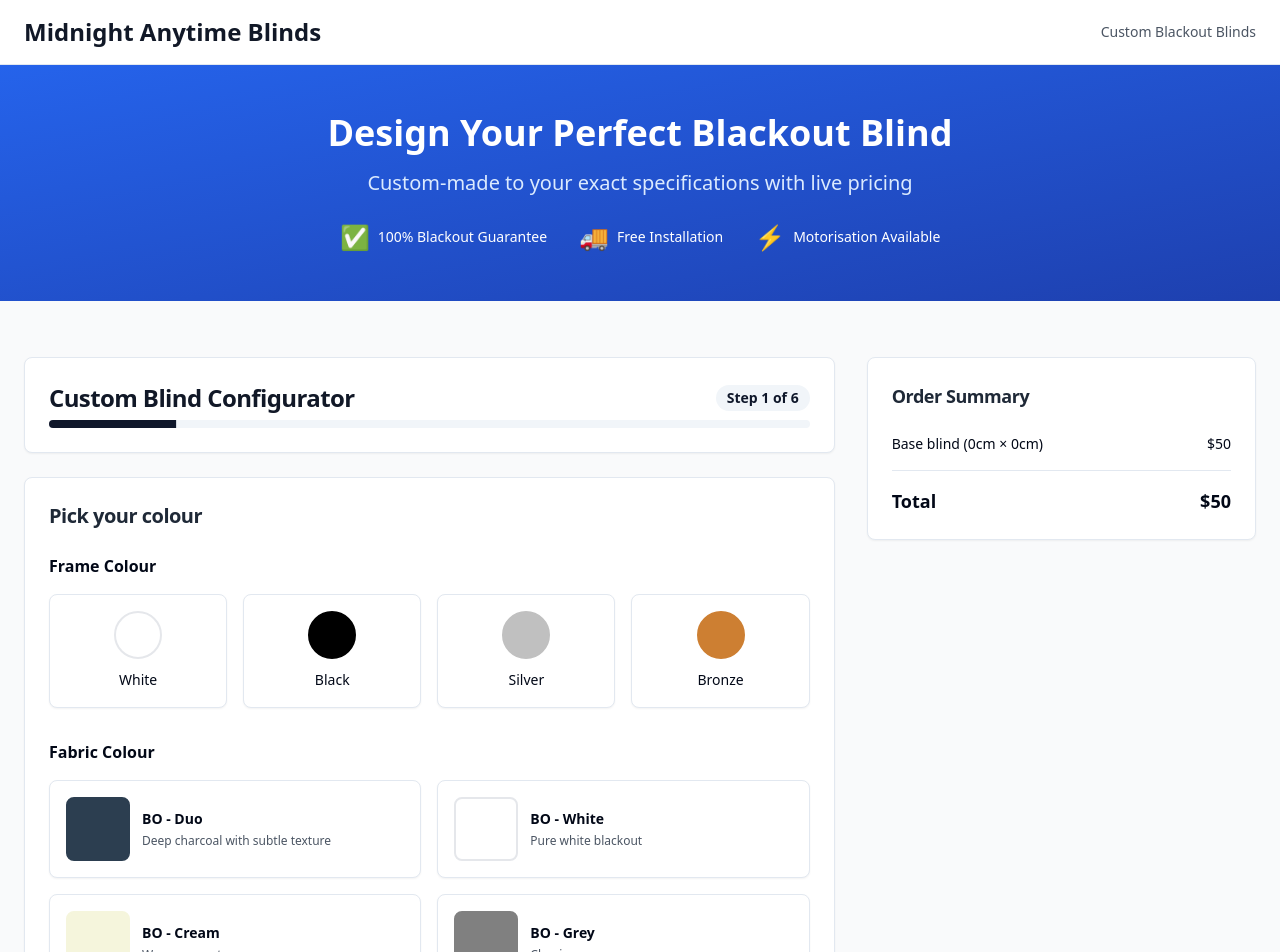
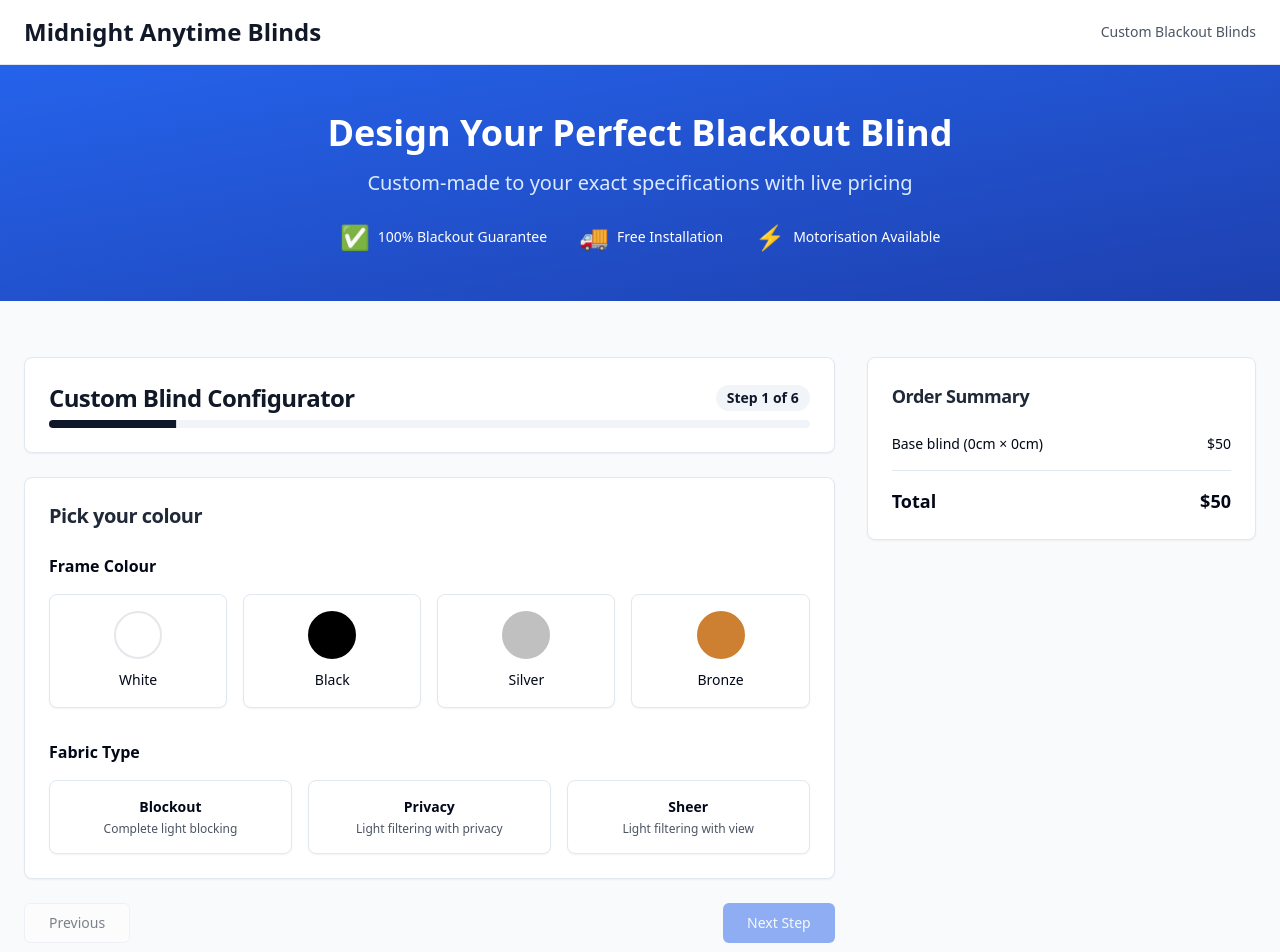
Before and after one commit to Midnightanytimeblinds/midnight-blinds-configurator, a React (Vite) app: page / in a window 1280 px wide. Shown: the top 952 px of the page. Built offline with nearby package versions, Linux system fonts and the light colour scheme.

Commit message:
Refactor: Implement pricing and image display
- Update pricing structure based on new data.
- Add image display for selected frame and fabric options.
- Implement variations for frame colors and fabric types.

```diff
--- a/src/components/ProductConfigurator.tsx
+++ b/src/components/ProductConfigurator.tsx
@@ -16,6 +16,7 @@ import { calculatePrice } from '../utils/pricingCalculator';
 
 interface Configuration {
   frameColor: string;
+  fabricType: string;
   fabricColor: string;
   mountType: string;
   width: { cm: number; mm: number };
@@ -41,6 +42,7 @@ const ProductConfigurator = () => {
   const [currentStep, setCurrentStep] = useState(1);
   const [configuration, setConfiguration] = useState<Configuration>({
     frameColor: '',
+    fabricType: '',
     fabricColor: '',
     mountType: '',
     width: { cm: 0, mm: 0 },
@@ -63,11 +65,11 @@ const ProductConfigurator = () => {
 
   const isStepValid = (step: number): boolean => {
     switch (step) {
-      case 1: return configuration.frameColor && configuration.fabricColor;
+      case 1: return configuration.frameColor && configuration.fabricType && configuration.fabricColor;
       case 2: return !!configuration.mountType;
       case 3: return configuration.width.cm > 0 && configuration.height.cm > 0;
       case 4: return !!configuration.controlType;
-      case 5: return configuration.controlType !== 'motorised' || configuration.additionalRemote !== undefined;
+      case 5: return configuration.controlType !== 'motorised' || typeof configuration.additionalRemote === 'boolean';
       case 6: return true; // Optional step
       case 7: return !!configuration.windowName;
       default: return false;
@@ -102,6 +104,7 @@ const ProductConfigurator = () => {
   const handleAddToCart = () => {
     // Prepare line item properties for Shopify
     const lineItemProperties = {
+      'Fabric Type': configuration.fabricType,
       'Fabric Colour': configuration.fabricColor,
       'Frame Colour': configuration.frameColor,
       'Mount Type': configuration.mountType,
@@ -195,6 +198,39 @@ const ProductConfigurator = () => {
             <CardTitle className="text-lg text-gray-800">Order Summary</CardTitle>
           </CardHeader>
           <CardContent className="space-y-4">
+            {/* Visual Preview */}
+            {(configuration.frameColor || configuration.fabricColor) && (
+              <div className="bg-gray-50 p-4 rounded-lg">
+                <h3 className="font-semibold text-sm mb-3">Your Selection</h3>
+                <div className="flex items-center space-x-3">
+                  {configuration.frameColor && (
+                    <div className="text-center">
+                      <div className="w-8 h-8 rounded border-2 mx-auto mb-1" style={{
+                        backgroundColor: configuration.frameColor === 'white' ? '#FFFFFF' :
+                                       configuration.frameColor === 'black' ? '#000000' :
+                                       configuration.frameColor === 'silver' ? '#C0C0C0' : '#CD7F32',
+                        borderColor: configuration.frameColor === 'white' ? '#E5E7EB' : 'transparent'
+                      }} />
+                      <span className="text-xs text-gray-600">Frame</span>
+                    </div>
+                  )}
+                  {configuration.fabricType && configuration.fabricColor && (
+                    <div className="text-center flex-1">
+                      <div className="w-12 h-8 rounded border mx-auto mb-1" style={{
+                        backgroundColor: configuration.fabricColor.includes('white') ? '#FFFFFF' :
+                                       configuration.fabricColor.includes('black') ? '#000000' :
+                                       configuration.fabricColor.includes('grey') ? '#808080' :
+                                       configuration.fabricColor.includes('cream') ? '#F5F5DC' :
+                                       configuration.fabricColor.includes('blue') ? '#2C3E50' : '#D1D5DB',
+                        borderColor: configuration.fabricColor.includes('white') ? '#E5E7EB' : 'transparent'
+                      }} />
+                      <span className="text-xs text-gray-600">{configuration.fabricType}</span>
+                    </div>
+                  )}
+                </div>
+              </div>
+            )}
+
             <div className="space-y-2">
               <div className="flex justify-between text-sm">
                 <span>Base blind ({configuration.width.cm + configuration.width.mm/10}cm × {configuration.height.cm + configuration.height.mm/10}cm)</span>
--- a/src/components/configurator/ColorStep.tsx
+++ b/src/components/configurator/ColorStep.tsx
@@ -15,14 +15,61 @@ const FRAME_COLORS = [
   { id: 'bronze', name: 'Bronze', color: '#CD7F32' },
 ];
 
-const FABRIC_COLORS = [
-  { id: 'bo-duo', name: 'BO - Duo', color: '#2C3E50', description: 'Deep charcoal with subtle texture' },
-  { id: 'bo-white', name: 'BO - White', color: '#FFFFFF', border: '#E5E7EB', description: 'Pure white blackout' },
-  { id: 'bo-cream', name: 'BO - Cream', color: '#F5F5DC', description: 'Warm cream tone' },
-  { id: 'bo-grey', name: 'BO - Grey', color: '#808080', description: 'Classic grey' },
+const FABRIC_TYPES = [
+  { id: 'blockout', name: 'Blockout', description: 'Complete light blocking' },
+  { id: 'privacy', name: 'Privacy', description: 'Light filtering with privacy' },
+  { id: 'sheer', name: 'Sheer', description: 'Light filtering with view' },
 ];
 
+const FABRIC_COLORS = {
+  blockout: [
+    { id: 'blockout-white', name: 'White', color: '#FFFFFF', border: '#E5E7EB' },
+    { id: 'blockout-cream', name: 'Cream', color: '#F5F5DC' },
+    { id: 'blockout-beige', name: 'Beige', color: '#F5F5DC' },
+    { id: 'blockout-grey', name: 'Grey', color: '#808080' },
+    { id: 'blockout-charcoal', name: 'Charcoal', color: '#36454F' },
+    { id: 'blockout-black', name: 'Black', color: '#000000' },
+    { id: 'blockout-navy', name: 'Navy', color: '#000080' },
+    { id: 'blockout-brown', name: 'Brown', color: '#8B4513' },
+    { id: 'blockout-taupe', name: 'Taupe', color: '#D2B48C' },
+    { id: 'blockout-ivory', name: 'Ivory', color: '#FFFFF0' },
+  ],
+  privacy: [
+    { id: 'privacy-white', name: 'White', color: '#FFFFFF', border: '#E5E7EB' },
+    { id: 'privacy-cream', name: 'Cream', color: '#F5F5DC' },
+    { id: 'privacy-light-grey', name: 'Light Grey', color: '#D3D3D3' },
+    { id: 'privacy-grey', name: 'Grey', color: '#808080' },
+    { id: 'privacy-charcoal', name: 'Charcoal', color: '#36454F' },
+    { id: 'privacy-beige', name: 'Beige', color: '#F5F5DC' },
+    { id: 'privacy-taupe', name: 'Taupe', color: '#D2B48C' },
+    { id: 'privacy-brown', name: 'Brown', color: '#8B4513' },
+    { id: 'privacy-sage', name: 'Sage', color: '#9CAF88' },
+    { id: 'privacy-linen', name: 'Linen', color: '#FAF0E6' },
+  ],
+  sheer: [
+    { id: 'sheer-white', name: 'White', color: '#FFFFFF', border: '#E5E7EB' },
+    { id: 'sheer-ivory', name: 'Ivory', color: '#FFFFF0' },
+    { id: 'sheer-cream', name: 'Cream', color: '#F5F5DC' },
+    { id: 'sheer-champagne', name: 'Champagne', color: '#F7E7CE' },
+    { id: 'sheer-light-grey', name: 'Light Grey', color: '#D3D3D3' },
+    { id: 'sheer-grey', name: 'Grey', color: '#808080' },
+    { id: 'sheer-linen', name: 'Linen', color: '#FAF0E6' },
+    { id: 'sheer-natural', name: 'Natural', color: '#F5F5DC' },
+    { id: 'sheer-pearl', name: 'Pearl', color: '#EAE0C8' },
+    { id: 'sheer-sand', name: 'Sand', color: '#F4A460' },
+  ],
+};
+
 const ColorStep = ({ configuration, updateConfiguration }: ColorStepProps) => {
+  const selectedFabricColors = configuration.fabricType ? FABRIC_COLORS[configuration.fabricType as keyof typeof FABRIC_COLORS] : [];
+
+  const handleFabricTypeChange = (fabricType: string) => {
+    updateConfiguration({
+      fabricType,
+      fabricColor: '' // Reset fabric color when type changes
+    });
+  };
+
   return (
     <div className="space-y-8">
       {/* Frame Color Selection */}
@@ -54,11 +101,37 @@ const ColorStep = ({ configuration, updateConfiguration }: ColorStepProps) => {
         </div>
       </div>
 
+      {/* Fabric Type Selection */}
+      <div>
+        <Label className="text-base font-semibold mb-4 block">Fabric Type</Label>
+        <div className="grid grid-cols-1 md:grid-cols-3 gap-4">
+          {FABRIC_TYPES.map((type) => (
+            <Card
+              key={type.id}
+              className={`cursor-pointer transition-all hover:shadow-md ${
+                configuration.fabricType === type.id
+                  ? 'ring-2 ring-blue-500 shadow-md'
+                  : 'hover:shadow-sm'
+              }`}
+              onClick={() => handleFabricTypeChange(type.id)}
+            >
+              <CardContent className="p-4 text-center">
+                <h3 className="font-semibold text-sm mb-1">{type.name}</h3>
+                <p className="text-xs text-gray-600">{type.description}</p>
+              </CardContent>
+            </Card>
+          ))}
+        </div>
+      </div>
+
       {/* Fabric Color Selection */}
+      {configuration.fabricType && (
         <div>
-        <Label className="text-base font-semibold mb-4 block">Fabric Colour</Label>
-        <div className="grid grid-cols-1 md:grid-cols-2 gap-4">
-          {FABRIC_COLORS.map((fabric) => (
+          <Label className="text-base font-semibold mb-4 block">
+            {FABRIC_TYPES.find(t => t.id === configuration.fabricType)?.name} Colours
+          </Label>
+          <div className="grid grid-cols-2 md:grid-cols-5 gap-3">
+            {selectedFabricColors.map((fabric) => (
               <Card
                 key={fabric.id}
                 className={`cursor-pointer transition-all hover:shadow-md ${
@@ -68,25 +141,21 @@ const ColorStep = ({ configuration, updateConfiguration }: ColorStepProps) => {
                 }`}
                 onClick={() => updateConfiguration({ fabricColor: fabric.id })}
               >
-              <CardContent className="p-4">
-                <div className="flex items-center space-x-3">
+                <CardContent className="p-3 text-center">
                   <div
-                    className="w-16 h-16 rounded-lg border-2 flex-shrink-0"
+                    className="w-10 h-10 rounded mx-auto mb-2 border"
                     style={{
                       backgroundColor: fabric.color,
                       borderColor: fabric.border || fabric.color,
                     }}
                   />
-                  <div>
-                    <h3 className="font-semibold text-sm">{fabric.name}</h3>
-                    <p className="text-xs text-gray-600 mt-1">{fabric.description}</p>
-                  </div>
-                </div>
+                  <span className="text-xs font-medium">{fabric.name}</span>
                 </CardContent>
               </Card>
             ))}
           </div>
         </div>
+      )}
     </div>
   );
 };
--- a/src/utils/pricingCalculator.ts
+++ b/src/utils/pricingCalculator.ts
@@ -6,6 +6,7 @@ interface Configuration {
   controlType: string;
   additionalRemote: boolean;
   smartHubQuantity: number;
+  fabricType: string;
 }
 
 interface PricingBreakdown {
@@ -17,13 +18,23 @@ interface PricingBreakdown {
   total: number;
 }
 
+// Pricing rates from your data
+const FABRIC_RATES = {
+  blockout: 0.000042,
+  privacy: 0.000038,
+  sheer: 0.000035,
+};
+
 export const calculatePrice = (config: Configuration): PricingBreakdown => {
   // Convert dimensions to millimeters for calculation
   const widthMm = (config.width?.cm || 0) * 10 + (config.width?.mm || 0);
   const heightMm = (config.height?.cm || 0) * 10 + (config.height?.mm || 0);
 
+  // Get fabric rate based on type
+  const fabricRate = FABRIC_RATES[config.fabricType as keyof typeof FABRIC_RATES] || FABRIC_RATES.blockout;
+
   // Base price calculation: width × height × rate
-  const basePrice = Math.round((widthMm * heightMm * 0.000042) * 100) / 100;
+  const basePrice = Math.round((widthMm * heightMm * fabricRate) * 100) / 100;
 
   // Add-ons
   const measurementGuarantee = config.measurementGuarantee ? 40 : 0;
```
Lines whose indentation alone changed are shown as unchanged.
